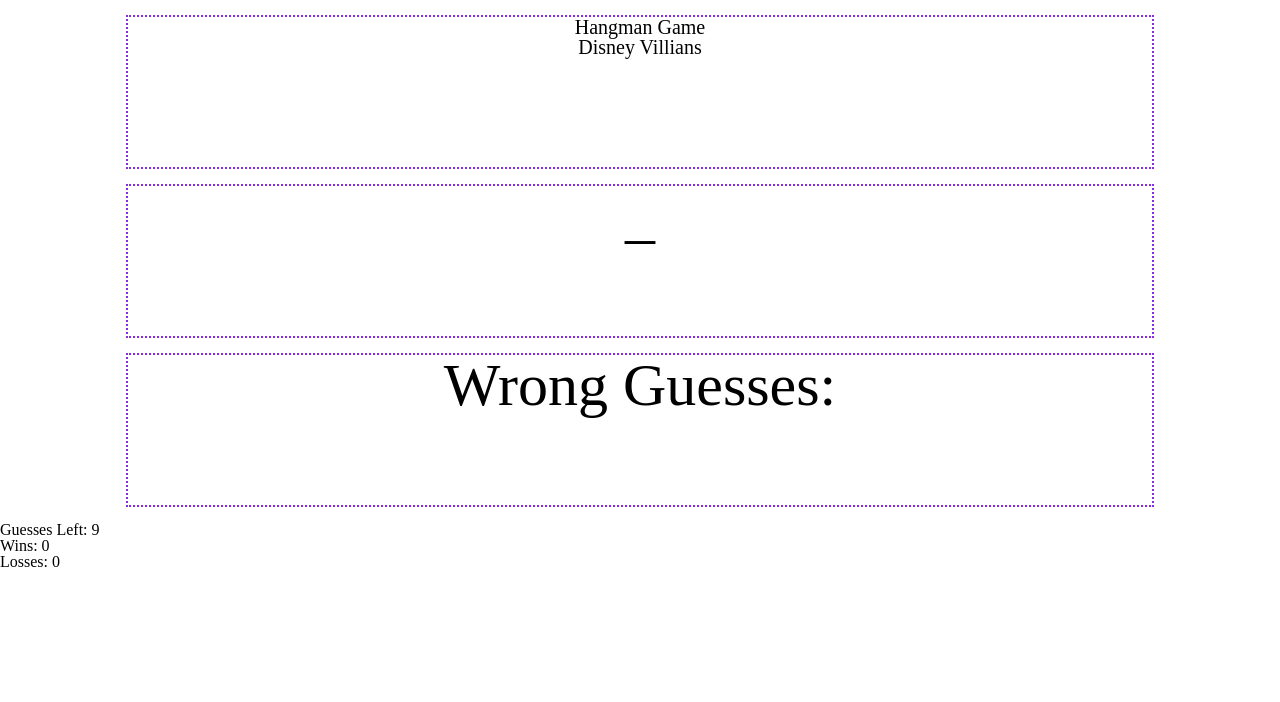
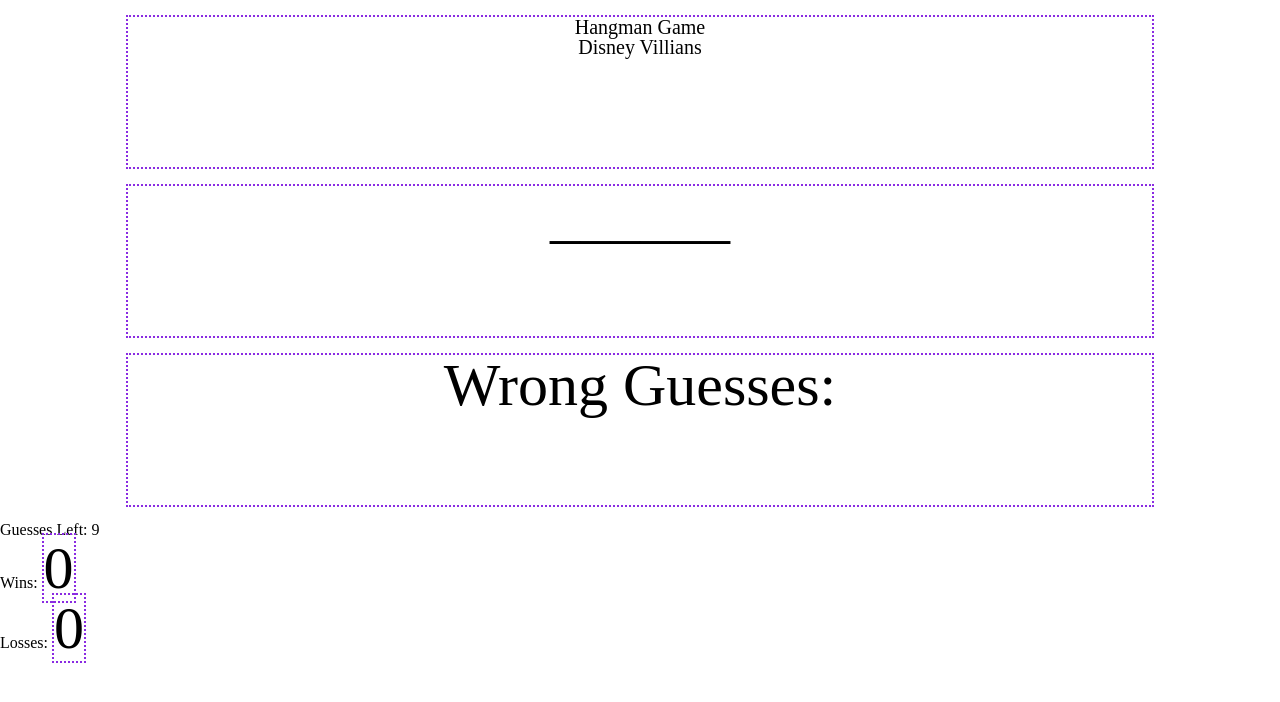
Before and after one commit to billyvonne/Hangman, a plain HTML site: page hangman.html in a window 1280 px wide. Drawn offline with Linux system fonts and the light colour scheme.

Commit message:
Changing html name.

```diff
--- a/assets/css/hangman.css
+++ b/assets/css/hangman.css
@@ -33,3 +33,30 @@ header {
     height: 150px;
     width: 80%;
 }
+
+#numGuess {
+    border: 2px dotted blueviolet;
+    font-size: 60px;
+    text-align: center;
+    margin: 15px auto;
+    height: 150px;
+    width: 80%;
+}
+
+#winCounter {
+    border: 2px dotted blueviolet;
+    font-size: 60px;
+    text-align: center;
+    margin: 15px auto;
+    height: 150px;
+    width: 80%;
+}
+
+#lossCounter {
+    border: 2px dotted blueviolet;
+    font-size: 60px;
+    text-align: center;
+    margin: 15px auto;
+    height: 150px;
+    width: 80%;
+}
--- a/assets/js/hangman.js
+++ b/assets/js/hangman.js
@@ -1,23 +1,27 @@
 //DECLARE THOSE VARS
 //----------------------------
 // The wordbank
-var words = ["Captain Hook", "Maleficent", "Scar", "Jafar", "Gaston", "Cruella de Vil", "Ursula", "Queen of Hearts", "Chernabog", "Oogie Boogie", "Dr. Facilier"];
+var words = ["Maleficent", "Scar", "Jafar", "Gaston", "Ursula", "Chernabog"];
 // Word that player is guessing
-var chosenWord = "";
+var chosenWord = [];
 // Letters in word(number of underscores for each letter)
 var underScore = [];
+
+var wrongGuess =[];
 // Records how many times a letter can be pressed
 var oneLetter = ['a','b','c','d','e','f',
                     'g','h','i','j','k',
                     'l','m','n','o','p',
                     'q','r','s','t','u',
                     'v','w','x','y','z'];
+
+
 // Blanks in a word
 var numBlanks = 0;
 // Blanks and Successful guesses
 var blankSuccess =[];
 // Wrong guesses
-var wrongGuess =[];
+
 //Game counterssss
 var wins = 0;
 var lose = 0;
@@ -38,8 +42,8 @@ function reset () {
     letterGuessed = 0;
     rightGuess = 0;
     guessesLeft = 9;
-    wrongGuess = [];
-    blankSuccess = [];
+    wrongGuess = [""];
+    blankSuccess = [""];
     var oneLetter = ['a','b','c','d','e','f',
                     'g','h','i','j','k',
                     'l','m','n','o','p',
@@ -52,40 +56,37 @@ function reset () {
 
 function startGame() {
     // Picks randomly from words
-    chosenWord = words[Math.floor(Math.random() * words.length)];
-    // Splits chosen word into individual letters
-    underScore = chosenWord.split('_');
-    // Ready for underscores
-    numBlanks = underScore.length;
+    chosenWord = words[Math.floor(Math.random() * words.length)].split('');
+
+    //Get underscores
+    for(var i = 0; i < chosenWord.length; i++) {
+        underScore.push('_');
+    }
 
     // Resets the game
     letterGuessed = 0;
     rightGuess = 0;
     guessesLeft = 9;
-    wrongGuess = [];
-    blankSuccess = [];
+    wrongGuess = [""];
+    blankSuccess = [""];
     var oneLetter = ['a','b','c','d','e','f',
                     'g','h','i','j','k',
                     'l','m','n','o','p',
                     'q','r','s','t','u',
                     'v','w','x','y','z'];
 
-    //Get underscores
-    for(var i = 0; i < numBlanks; i++) {
-        blankSuccess.push('_');
-        document.getElementById('wordToGuess').innerHTML = blankSuccess;
-    }
+
 
     //Changes HTML
-    document.getElementById('wordToGuess').innerHTML = blankSuccess.join(' ');
+    document.getElementById('wordToGuess').textContent = underScore.join('');
     document.getElementById('numGuesses').innerHTML = guessesLeft;
     document.getElementById('winCounter').innerHTML = wins;
     document.getElementById('lossCounter').innerHTML = lose;
-    document.getElementById('wronGuesses').innerHTML = wrongGuess;
-    console.log(choosenWord);
+    document.getElementById('wrongGuesses').innerHTML = wrongGuess;
+    console.log(chosenWord);
 	console.log(underScore);
 	console.log(numBlanks);
-	console.log(blankSuccesses);
+	console.log(blankSuccess);
 }
 
 function compareLetters(userKey) {
@@ -142,7 +143,7 @@ startGame();
 
 document.onkeyup = function(event) {
     test = true;
-    var letterGuessed = eveny.key;
+    var letterGuessed = events.key;
     for(var i = 0; i < oneLetter.length; i++) {
         if(letterGuessed === oneLetter[i] && test === true) {
             var splicedWord = oneLetter.splice(i,1);
```
Also changed, not shown: index.html (added, +49 -0 lines).
